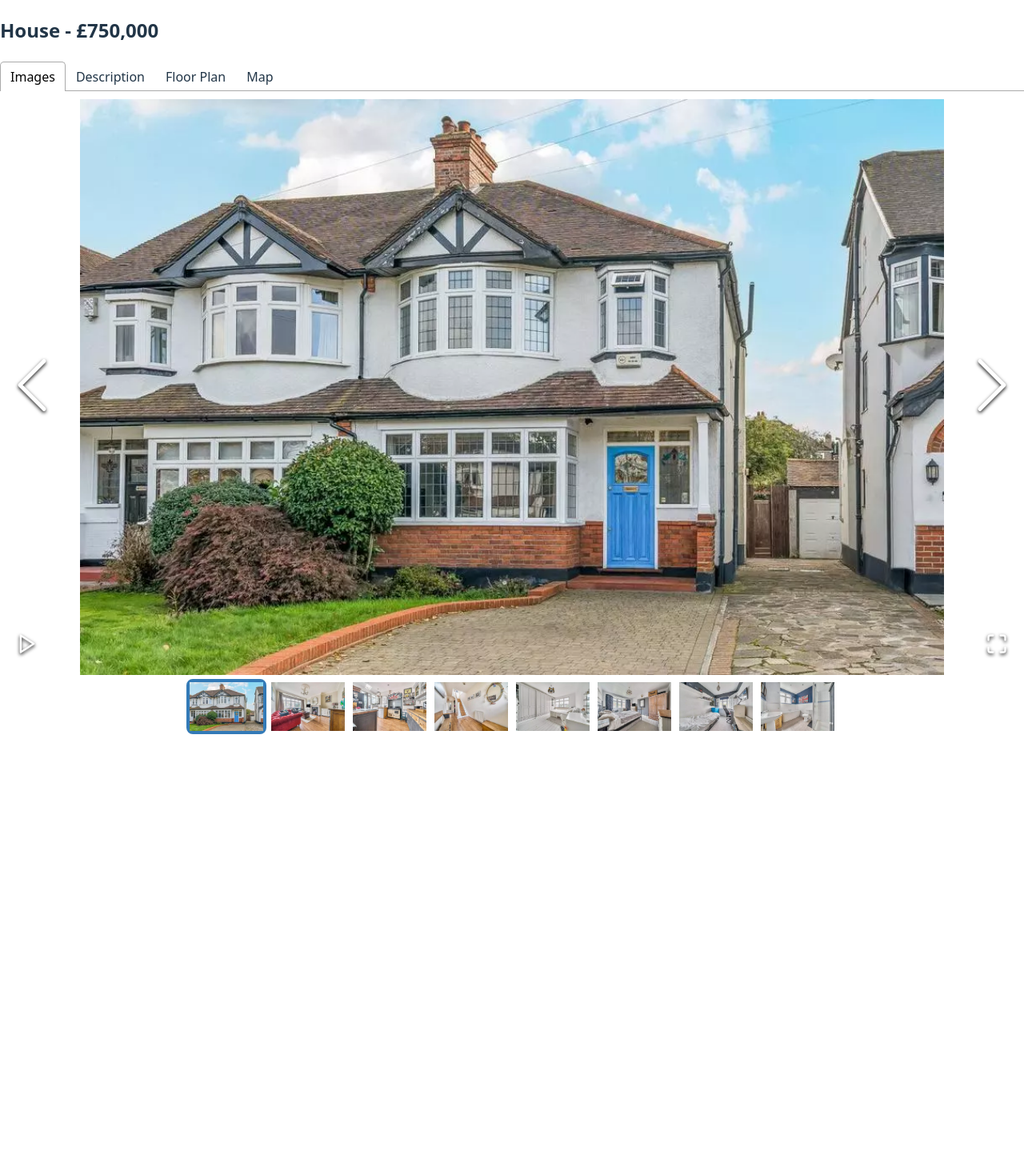
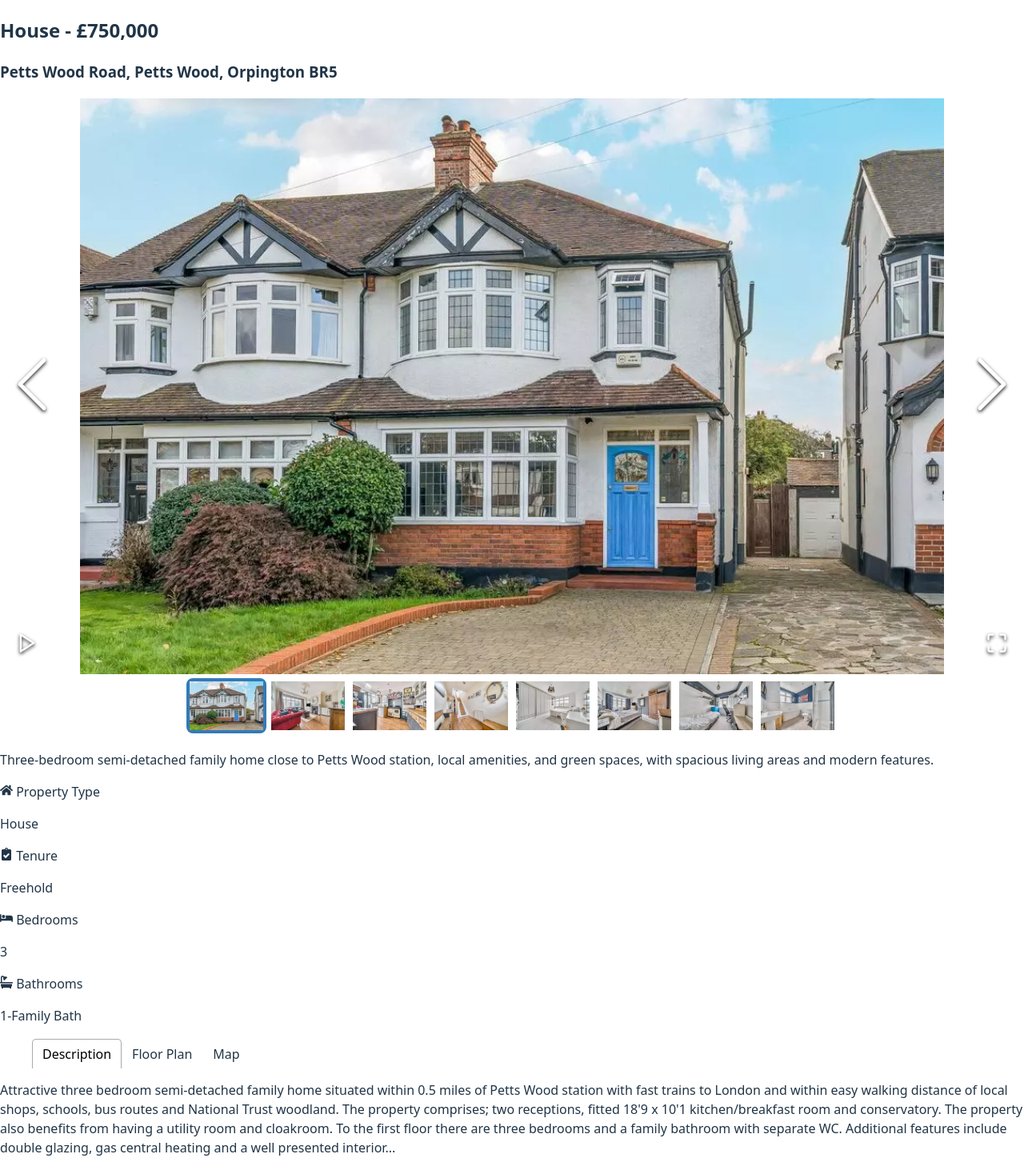
Before and after one commit to shashini13/React-CW, a React (Vite) app: page /properties/prop1.html in a window 1280 px wide. Shown: the whole page at 80% size. Before the commit the page ends 923 px from the top, so only its background shows below. Built offline with nearby package versions, Linux system fonts and the light colour scheme.

Commit message:
Created classes required for css & added more react-icons

```diff
--- a/src/components/PropertyDetails.jsx
+++ b/src/components/PropertyDetails.jsx
@@ -3,6 +3,7 @@ import ReactImageGallery from "react-image-gallery";
 import "react-image-gallery/styles/css/image-gallery.css";
 import {Tab, Tabs, TabList, TabPanel} from 'react-tabs';
 import 'react-tabs/style/react-tabs.css';
+import { FaBed, FaBath, FaHome, FaClipboardCheck } from "react-icons/fa";
 
 const PropertyDetails = ({allProperties}) => {
     const {id} = useParams();
@@ -19,32 +20,62 @@ const PropertyDetails = ({allProperties}) => {
 
 
     return (
-        <div>
+        <div className="property-details-div">
+            <div className="property-details-header-gallery">
                 <h2>{property.type} - £{property.price.toLocaleString()}</h2>
+                <h3>{property.location}</h3>
+                <div className="image-gallery">
+                    <ReactImageGallery items={images}/>
+                </div>
+            </div>
 
+            <div className="property-details-small-content">
+                <p>{property.smallDescription}</p>
+                <div className="property-details-summary">
+                    <div className="summary-item">
+                        <p className="heading"><FaHome /> Property Type</p>
+                        <p className="value">{property.type}</p>
+                    </div>
+
+                    <div className="summary-item">
+                        <p className="heading"><FaClipboardCheck /> Tenure</p>
+                        <p className="value">{property.tenure}</p>
+                    </div>
+
+                    <div className="summary-item">
+                        <p className="heading"><FaBed /> Bedrooms</p>
+                        <p className="value">{property.bedrooms}</p>
+                    </div>
+
+                    <div className="summary-item">
+                        <p className="heading"><FaBath /> Bathrooms</p>
+                        <p className="value">{property.bathrooms}</p>
+                    </div>
+                </div>
+            </div>
+
+            <div className="property-details-tablist">
                 <Tabs>
-                <TabList>
-                    <Tab>Images</Tab>
+                    <TabList className="tab-list">
                         <Tab>Description</Tab>
                         <Tab>Floor Plan</Tab>
                         <Tab>Map</Tab>
                     </TabList>
 
-                <TabPanel><ReactImageGallery items={images}/></TabPanel>
                     <TabPanel><p>{property.description}</p></TabPanel>
-                <TabPanel><img src={`/${property.floorPlan}`}></img></TabPanel>
+                    <TabPanel><img className="property-floor-plan" src={`/${property.floorPlan}`}></img></TabPanel>
                     <TabPanel>
                         <iframe
                             src={property.iframeURL}
                             className="map-iframe"
                             title="Property Location Map"
-                        allowfullscreen
+                            allowFullScreen
                             loading="lazy"
-                        referrerpolicy="no-referrer-when-downgrade">
+                            referrerPolicy="no-referrer-when-downgrade">
                         </iframe>
                     </TabPanel>
                 </Tabs>
-
+            </div>
 
 
 
```
Lines whose indentation alone changed are shown as unchanged.
